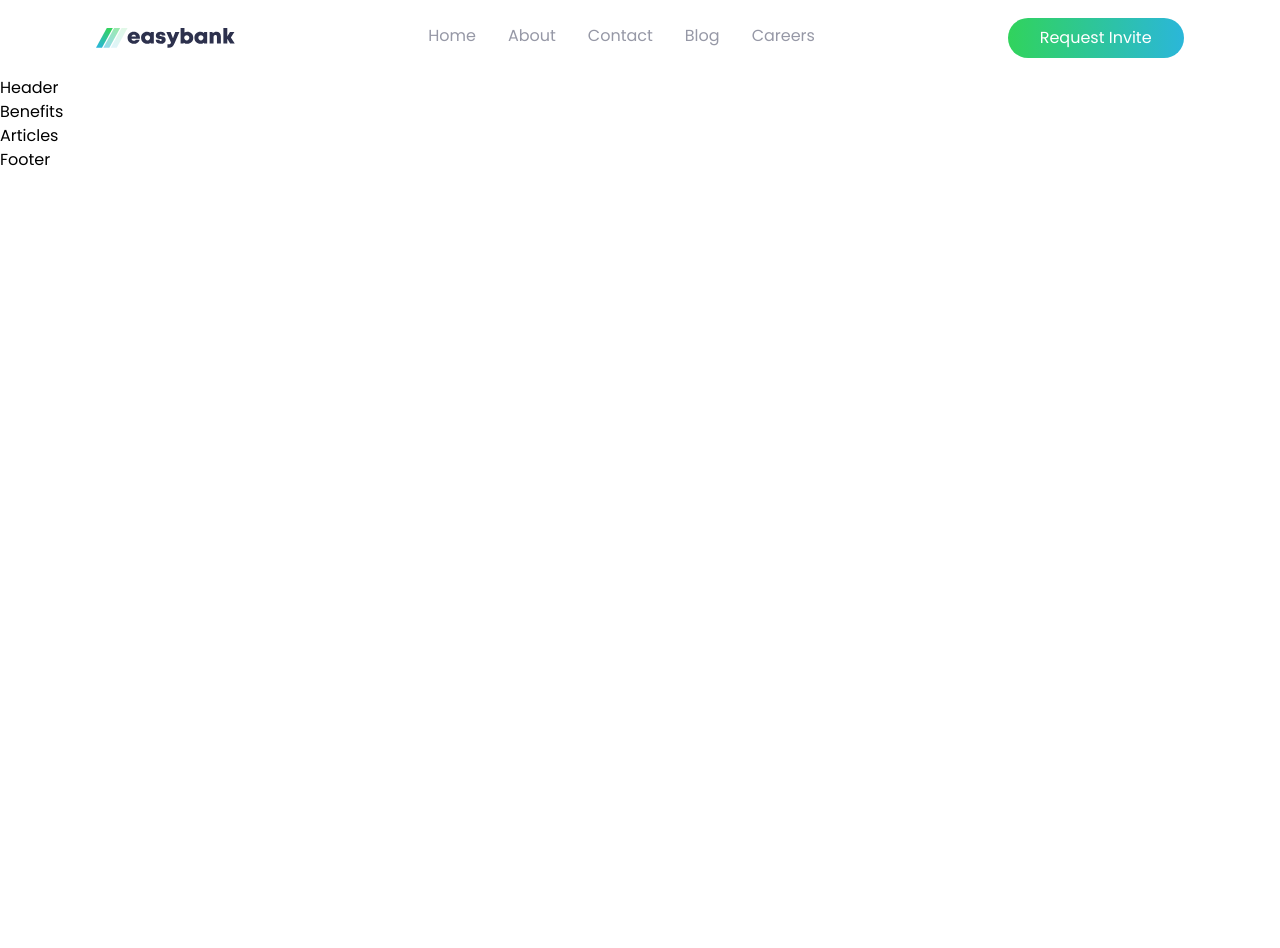
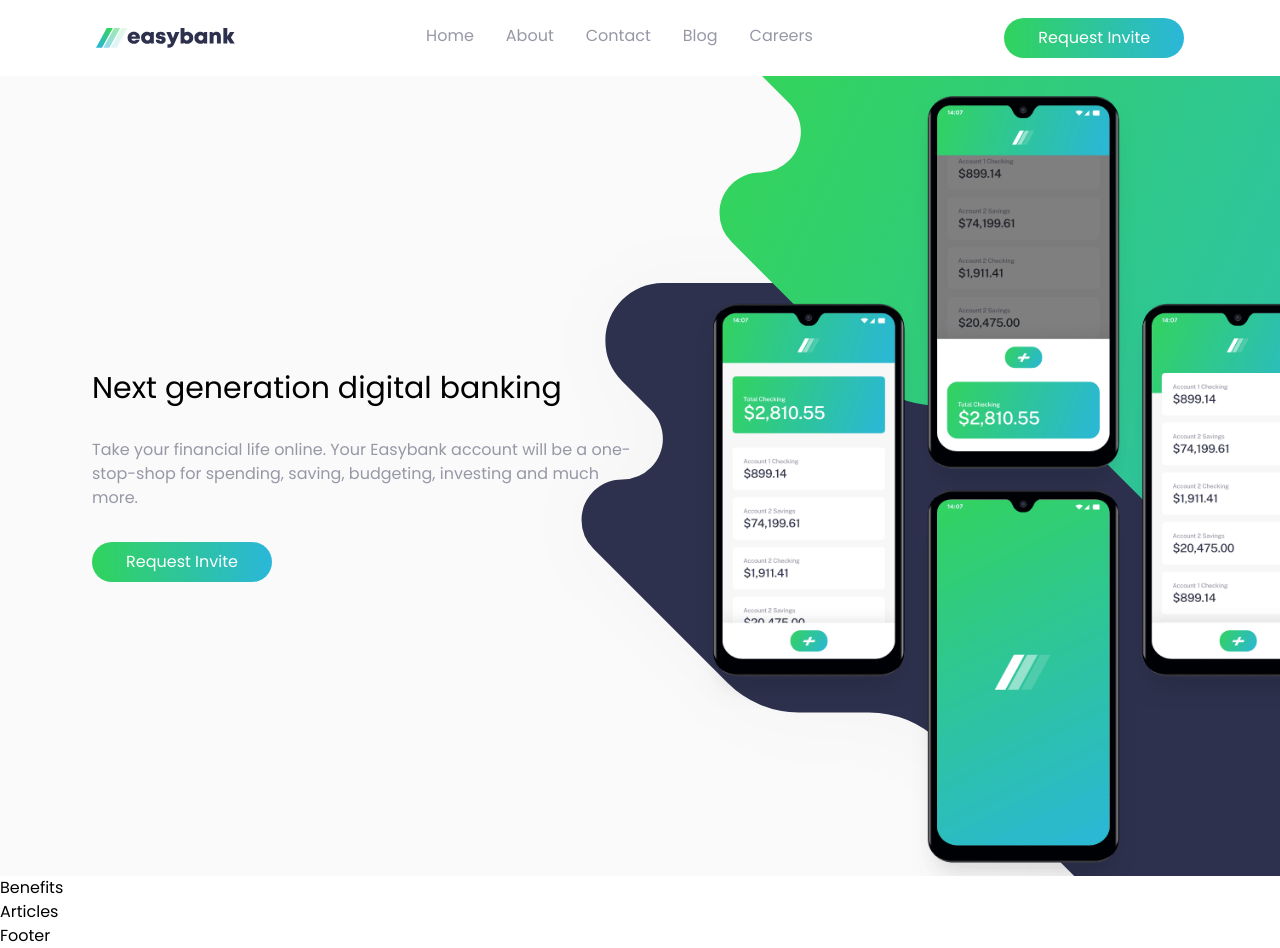
Before and after one commit to TomaszIwanickiGH/easybank-landing-page, a React (Create React App) app: page / in a window 1280 px wide. Before the commit the page ends 800 px from the top, so only its background shows below. Built offline with nearby package versions, Linux system fonts and the light colour scheme.

Commit message:
Complete Header seciton for desktop

```diff
--- a/src/components/Header.jsx
+++ b/src/components/Header.jsx
@@ -1,7 +1,20 @@
 import React from 'react'
+import { images } from '../constants'
 
 const Header = () => {
-  return <div>Header</div>
+  return (
+    <div className="container flex justify-around bg-veryLightGray relative overflow-hidden h-[800px]">
+      <div className="flex flex-col justify-center items-center]">
+        <h1 className="text-3xl">Next generation digital banking</h1>
+        <p className="text-grayischBlue my-8 w-[50%]">Take your financial life online. Your Easybank account will be a one-stop-shop for spending, saving, budgeting, investing and much more.</p>
+        <button className="custom-button">Request Invite</button>
+      </div>
+      <div className="container absolute right-0 top-0">
+        <img className="absolute top-[-100px] right-[-500px]" src={images.bgIntroDesktop} alt="intro" />
+        <img className="absolute top-[20px] right-[-70px] h-[800px]" src={images.imageMockups} alt="" />
+      </div>
+    </div>
+  )
 }
 
 export default Header
--- a/src/index.css
+++ b/src/index.css
@@ -21,6 +21,7 @@
   padding: 0.5rem 2rem;
   border-radius: 9999px;
   color: white;
+  width: 180px;
 }
 
 .custom-button:hover {
```
